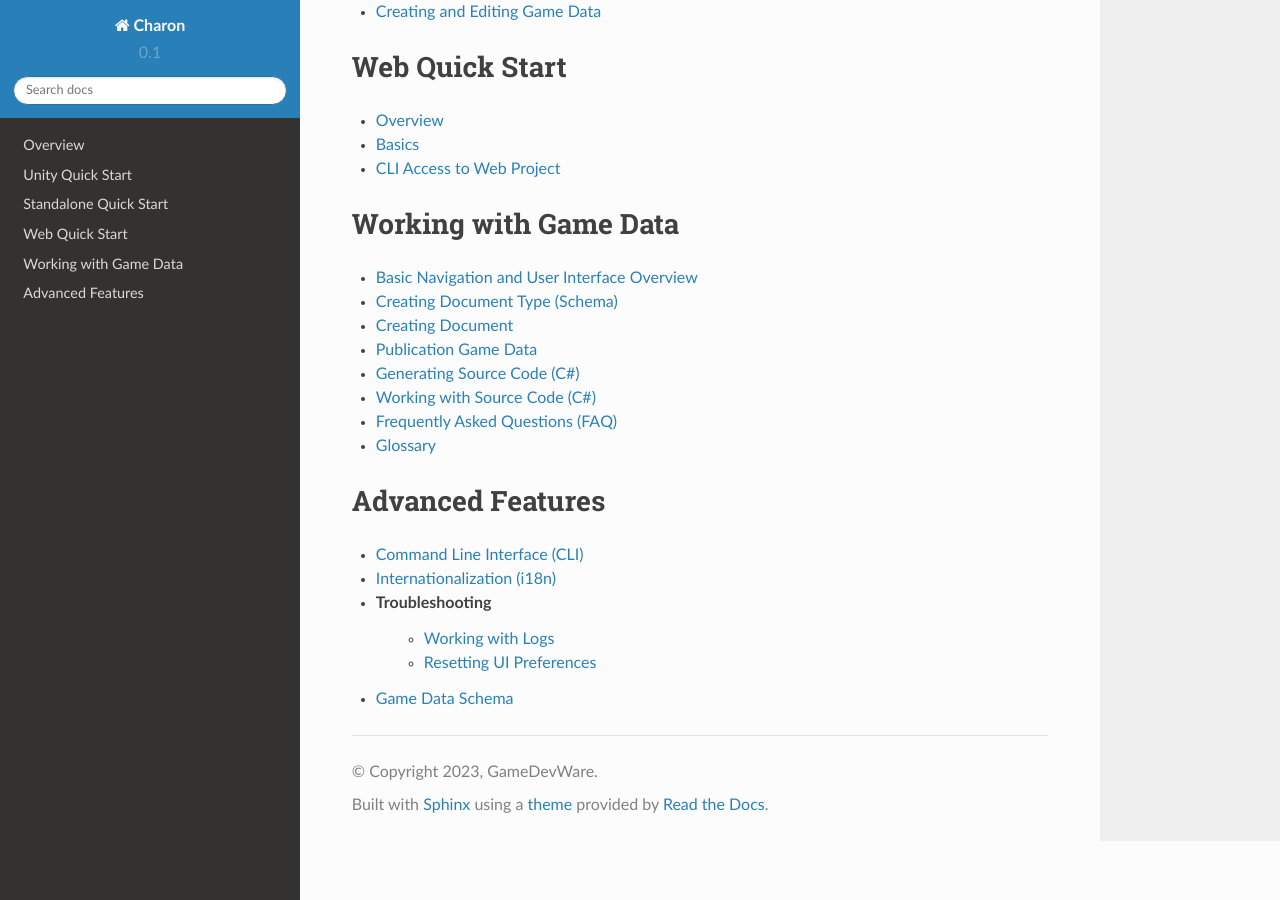
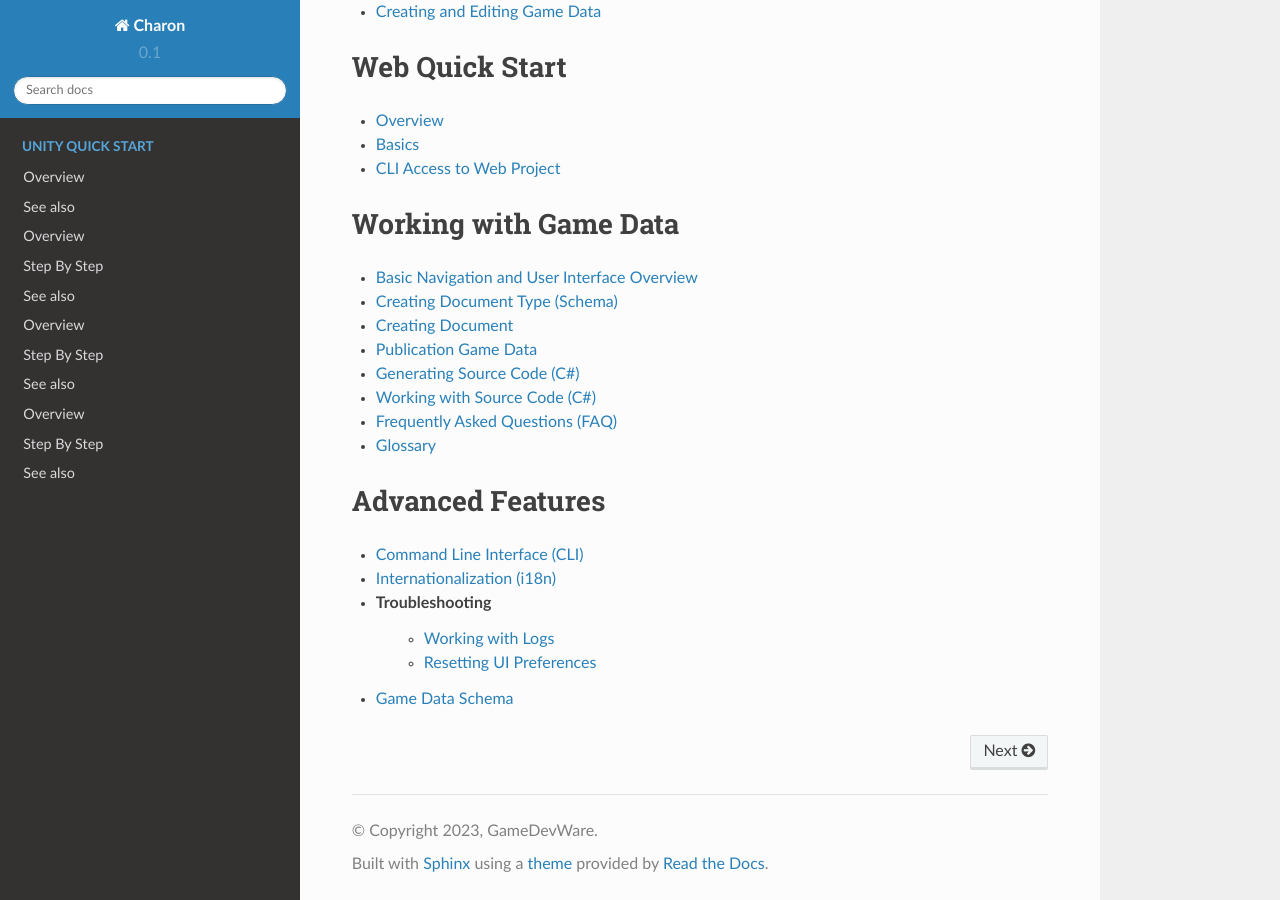
Before and after one commit to gamedevware/charon, a Sphinx documentation site: the page built from docs/index.rst, in a window 1280 px wide and 900 px high, scrolled down 666 px. Built offline with Sphinx 7.4.7 and the Read the Docs theme 2.0.0, drawn with Linux system fonts in a browser that asks for light colours; part of the change alters nothing that is shown.

Commit message:
TOC TREE

```diff
--- a/docs/conf.py
+++ b/docs/conf.py
@@ -31,7 +31,7 @@ sys.path.insert(0, os.path.abspath('../scripts'))
 # Add any Sphinx extension module names here, as strings. They can be
 # extensions coming with Sphinx (named 'sphinx.ext.*') or your custom
 # ones.
-extensions = ['sphinx.ext.autodoc']
+extensions = ['sphinx.ext.autodoc', 'sphinx.ext.autosectionlabel']
 
 # Add any paths that contain templates here, relative to this directory.
 templates_path = ['_templates']
--- a/docs/index.rst
+++ b/docs/index.rst
@@ -1,3 +1,13 @@
+.. toctree::
+   :maxdepth: 2
+   :hidden:
+   :caption: Unity Quick Start
+
+   /unity/overview
+   /unity/requirements
+   /unity/plugin_installation
+   /unity/creating_and_editing_game_data
+
 Overview
 ==================
 Charon is a powerful game development tool that streamlines the game development process. It provides a structured approach to designing and modeling game data, with automatic source code generation that reduces the load on programmers and eliminates human errors. Charon also offers support for working with text in multiple languages, with easy loading and unloading of translated text. With Charon, game developers can focus on creating engaging gameplay experiences without worrying about the technical details of managing game data. It is available in three deployment variants, including a :doc:`standalone  <standalone/overview>` application, :doc:`web <web/overview>` application, and :doc:`Unity <unity/overview>` plugin.
```
